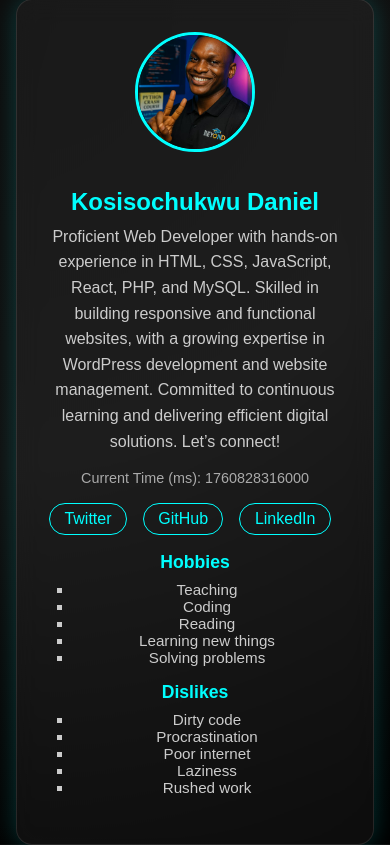
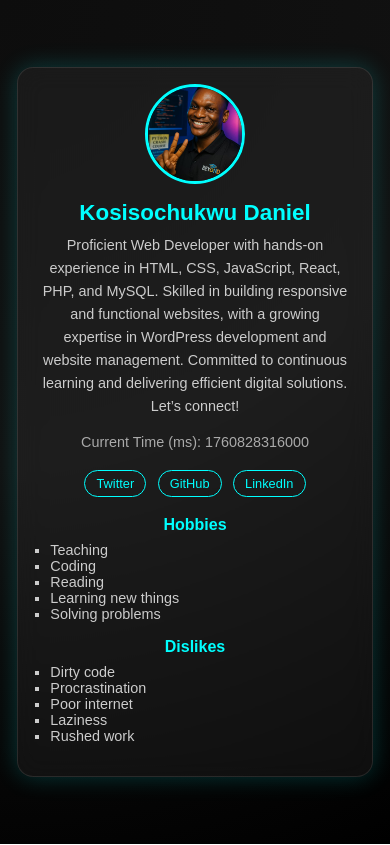
Before and after one commit to Major-Kosdan/hng13-profile-card, a plain HTML site: page index.html in a window 390 px wide. Drawn offline with Linux system fonts and the light colour scheme.

Commit message:
Add files via upload

```diff
--- a/style.css
+++ b/style.css
@@ -13,8 +13,9 @@ body {
   display: flex;
   justify-content: center;
   align-items: center;
-  height: 100vh;
+  min-height: 100vh;
   padding: 1rem;
+  overflow-x: hidden;
 }
 
 /* Profile Card Container */
@@ -23,12 +24,14 @@ body {
   border: 1px solid rgba(255, 255, 255, 0.1);
   backdrop-filter: blur(12px);
   border-radius: 16px;
-  max-width: 800px;
+  max-width: 850px;
+  width: 100%;
   display: flex;
   flex-direction: row;
   align-items: center;
+  justify-content: center;
   gap: 2rem;
-  padding: 2rem;
+  padding: 2rem 2.5rem;
   box-shadow: 0 0 25px rgba(0, 255, 255, 0.2);
   transition: transform 0.3s ease, box-shadow 0.3s ease;
 }
@@ -41,6 +44,9 @@ body {
 /* Avatar section */
 .avatar-section {
   flex-shrink: 0;
+  display: flex;
+  justify-content: center;
+  align-items: center;
 }
 
 .avatar {
@@ -78,10 +84,12 @@ header h2 {
 /* Social Links */
 .social-links {
   display: flex;
-  gap: 1rem;
+  flex-wrap: wrap;
+  justify-content: center;
+  gap: 0.7rem;
   list-style: none;
   margin-bottom: 1.5rem;
-  flex-wrap: wrap;
+  padding: 0;
 }
 
 .social-links a {
@@ -91,6 +99,7 @@ header h2 {
   padding: 0.4rem 0.9rem;
   border-radius: 25px;
   transition: all 0.3s ease;
+  font-size: 0.9rem;
 }
 
 .social-links a:hover,
@@ -109,6 +118,7 @@ section h3 {
   color: #00ffff;
   margin-bottom: 0.5rem;
   font-size: 1.1rem;
+  text-align: center;
 }
 
 section ul {
@@ -116,13 +126,19 @@ section ul {
   padding-left: 1.5rem;
   color: #ccc;
   font-size: 0.95rem;
+  text-align: left;
+  max-width: 500px;
+  margin: 0 auto;
 }
 
-/* Responsiveness */
+/* ✅ Responsiveness Fixes */
 @media (max-width: 768px) {
   .profile-card {
     flex-direction: column;
+    gap: 1.5rem;
     text-align: center;
+    padding: 1.5rem;
+    max-width: 95%;
   }
 
   .avatar {
@@ -131,6 +147,54 @@ section ul {
   }
 
   header h2 {
-    font-size: 1.5rem;
+    font-size: 1.4rem;
+  }
+
+  .bio {
+    font-size: 0.95rem;
+    padding: 0 0.5rem;
+  }
+
+  .social-links {
+    flex-direction: row;
+    justify-content: center;
+  }
+
+  section ul {
+    padding-left: 1rem;
   }
 }
+
+/* Smaller phones */
+@media (max-width: 480px) {
+  body {
+    padding: 0.5rem;
+  }
+
+  .profile-card {
+    padding: 1rem;
+    gap: 1rem;
+  }
+
+  .avatar {
+    width: 100px;
+    height: 100px;
+  }
+
+  .bio {
+    font-size: 0.9rem;
+  }
+
+  .social-links a {
+    font-size: 0.8rem;
+    padding: 0.3rem 0.7rem;
+  }
+
+  section h3 {
+    font-size: 1rem;
+  }
+
+  section ul {
+    font-size: 0.9rem;
+  }
+}
```
